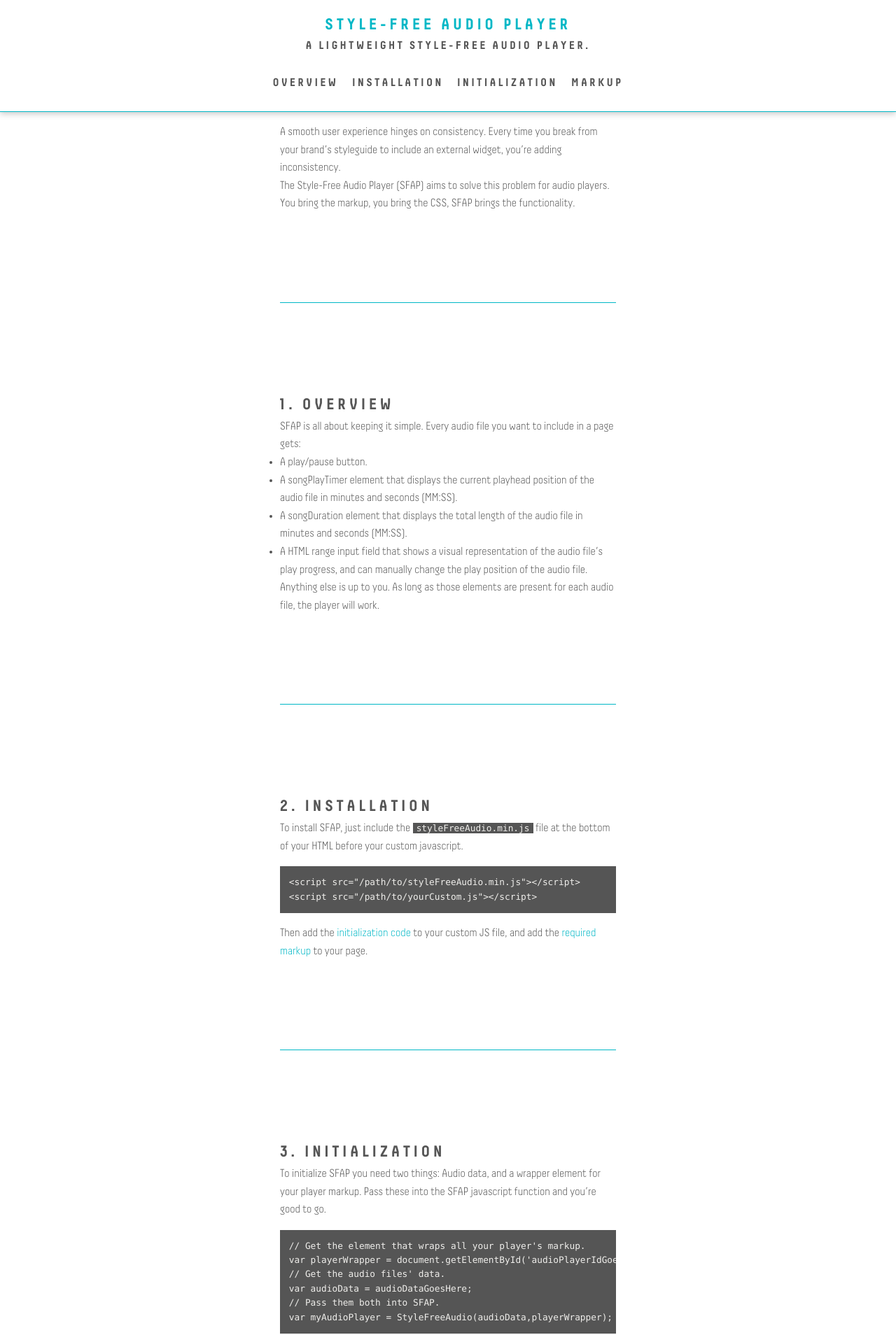
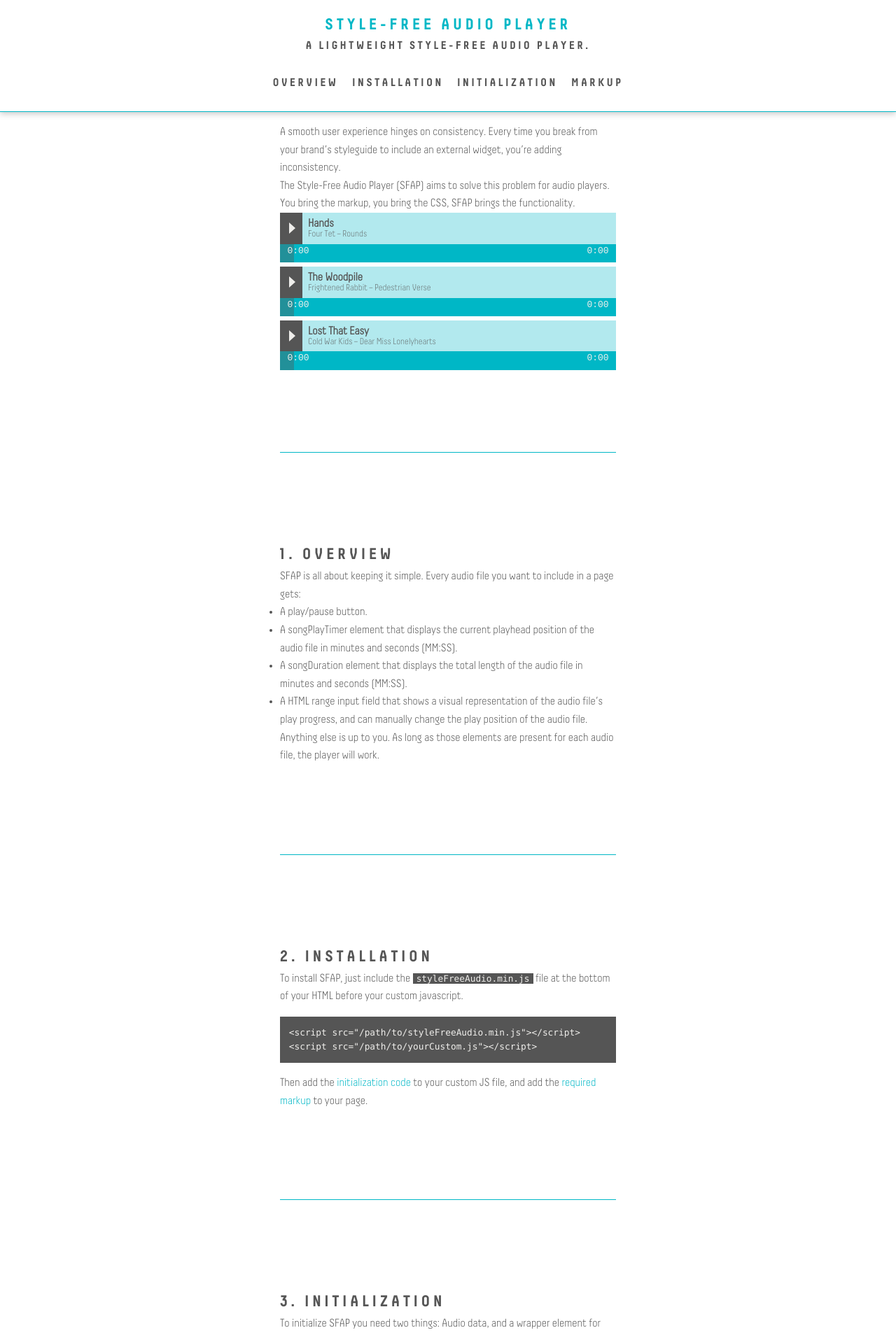
Before and after one commit to tomhazledine/audio, a Jekyll site: the page built from index.md, in a window 1280 px wide. Shown: the top 1908 px of the page at 70% size. Built offline with Jekyll 4.4.1, drawn with Linux system fonts in a browser that asks for light colours.

Commit message:
added audio player

```diff
--- /dev/null
+++ b/_includes/audioPlayer.html
@@ -0,0 +1,31 @@
+<div id="audioExamples">
+    {% assign count = 0 %}
+    {% for audioLink in page.audioLinks %}
+        <div class="playlistSongWrapper song{{ count }}" data-song-index="{{ count }}">
+            <button class="playlistSongTrigger songPaused notPlayedYet" data-song-index="{{ count }}">
+                <span class="playPauseIcon"></span>
+                <span class="playlistInfo playlistSongName">{{ audioLink.trackName }}</span>
+                <span class="playlistInfo playlistInfoBandAlbum">
+                    <span class="playlistBandName">{{ audioLink.bandName }}</span> – <span class="playlistAlbumName"><em>{{ audioLink.albumName }}</em></span>
+                </span>
+            </button>
+
+            <div class="songProgress clearfix">
+
+                <div class="songPlayTimer">
+                    0:00
+                </div>
+
+                <input type="range" class="songProgressSlider" min="0" max="100" value="0" oninput="myAudioPlayer.sliderScrub(this.value, {{ count }})">
+
+                <!--oninput="sliderScrub(value,{{ count }})"/>-->
+
+                <div class="songDuration">
+                    0:00
+                </div>
+
+            </div>
+        </div>
+        {% assign count = count | plus: 1 %}
+    {% endfor %}
+</div>
--- /dev/null
+++ b/_uncompressed/js/custom/audioInit.js
@@ -0,0 +1,6 @@
+// Get the element that wraps all your player's markup.
+var playerWrapper = document.getElementById('audioExamples');
+// Get the audio files' data.
+var audioData = songs;
+// Pass them both into SFAP.
+var myAudioPlayer = StyleFreeAudio(audioData,playerWrapper);
--- /dev/null
+++ b/_uncompressed/scss/_base.range.scss
@@ -0,0 +1,118 @@
+//
+// Range Style Reset
+//
+
+input[type=range].songProgressSlider{
+  -webkit-appearance:none; // Hides the slider so that custom slider can be made
+  width:100%; // Specific width is required for Firefox.
+  margin:0;
+}
+input[type=range].songProgressSlider::-webkit-slider-thumb {
+  -webkit-appearance:none;
+}
+input[type=range].songProgressSlider:focus {
+  outline:none; // Removes the blue border. You should probably do some kind of focus styling for accessibility reasons though.
+}
+input[type=range].songProgressSlider::-ms-track {
+  width:100%;
+  cursor:pointer;
+  background:transparent; // Hides the slider so custom styles can be added
+  border-color:transparent;
+  color:transparent;
+}
+
+//
+// The Thumb
+//
+
+// Special styling for WebKit/Blink
+input[type=range].songProgressSlider::-webkit-slider-thumb{
+  font-size:1em;
+  height:2em;
+  -webkit-appearance:none;
+  width:1.5em;
+  border-radius:0;
+  background:$black;
+  background:rgba($black,.4);
+  cursor:pointer;
+  // margin-top:-14px;
+  box-shadow:0;
+}
+// All the same stuff for Firefox
+input[type=range].songProgressSlider::-moz-range-thumb {
+  box-shadow:0;
+  border:0;
+  height:2em;
+  width:1.5em;
+  border-radius:0;
+  background:$black;
+  background:rgba($black,.4);
+  cursor:pointer;
+}
+// All the same stuff for IE
+input[type=range].songProgressSlider::-ms-thumb {
+  box-shadow:0;
+  border:0;
+  height:2em;
+  width:1.5em;
+  border-radius:0;
+  background:$black;
+  background:rgba($black,.4);
+  cursor:pointer;
+}
+
+//
+// The Track
+//
+
+input[type=range].songProgressSlider::-webkit-slider-runnable-track {
+  width:100%;
+  height:2em;
+  cursor:pointer;
+  box-shadow:0;
+  background:$primary;
+  border-radius:0;
+  border:0;
+}
+
+input[type=range].songProgressSlider:focus::-webkit-slider-runnable-track {
+  background:$primary;
+}
+
+input[type=range].songProgressSlider::-moz-range-track {
+  width:100%;
+  height:2em;
+  cursor:pointer;
+  box-shadow:0;
+  background:$primary;
+  border-radius:0;
+  border:0;
+}
+
+input[type=range].songProgressSlider::-ms-track {
+  width:100%;
+  height:2em;
+  cursor:pointer;
+  background:transparent;
+  border-color:transparent;
+  border-width:.5em 0;
+  color:transparent;
+}
+input[type=range].songProgressSlider::-ms-fill-lower {
+  background:$primary;
+  border:0;
+  border-radius:0;
+  box-shadow:0;
+}
+input[type=range].songProgressSlider:focus::-ms-fill-lower {
+  background:$primary;
+}
+input[type=range].songProgressSlider::-ms-fill-upper {
+  background:$primary;
+  border:0;
+  border-radius:0;
+  box-shadow:0;
+}
+input[type=range].songProgressSlider:focus::-ms-fill-upper {
+  background:$primary;
+}
--- /dev/null
+++ b/_uncompressed/scss/_objects.audioPlayerBase.scss
@@ -0,0 +1,147 @@
+.player{
+  // border-top:1px solid $black;
+  // border-bottom:1px solid $black;
+  // margin:0 0 1em 0;
+  // padding:1em 0;
+}
+
+// .player .playPause{
+//   // width:3em;
+//   // height:3em;
+//   padding:1em;
+//   background:$primary;
+//   cursor:pointer;
+//   user-select:none;
+//   &:before{content:"Pause";}
+//   &.amplitude-paused:before{content:"Play";}
+// }
+
+// .standardAudioPlayer{
+//   // border-top:2px solid $black;
+//   border-bottom:4px solid $black;
+//   margin:2em 0;
+//   padding:.2em 0;
+//   p{
+//     padding-bottom:0;
+//   }
+// }
+
+// ---
+
+.playlistSongWrapper{
+  margin-bottom:1em;
+}
+
+.playlistSongTrigger{
+  @extend %buttonReset;
+  display:block;
+  width:100%;
+  padding:.5em .5em .5em 2.5em;
+  background:rgba($primary,.3);
+  // margin:0 0 1em 0;
+  text-align:left;
+  position:relative;
+  box-shadow:inset $black 2em 0 0 0;
+  transition:background;
+  transition-duration:.2s;
+  &:focus{outline:none;}
+  .playPauseIcon{
+    line-height:1;
+    display:block;
+    width:2em;
+    // height:2em; // 2.8 - 1 = 1.8
+    padding:.9em 0;
+    background:$black;
+    position:absolute;
+    top:0em;
+    left:0em;
+    color:$cream;
+    text-align:center;
+  }
+  &.songPaused:hover{
+    background:$primary;
+    background:rgba($primary,.6);
+  }
+}
+
+.playlistSongTrigger.songPlaying{
+  background:$secondary;
+}
+
+.playlistSongTrigger.songPaused .playPauseIcon{
+  &:before{
+    content:"";
+    display:block;
+    //background:$black;
+    position:absolute;
+    top:0;
+    margin-top:.9em;
+    left:50%;
+    margin-left:-.2em;
+    border-top: .5em solid transparent;
+    border-left:.6em solid $cream;
+    border-bottom: .5em solid transparent;
+  }
+}
+
+.playlistSongTrigger.songPlaying .playPauseIcon{
+  &:before{
+    content:"";
+    display:block;
+    //background:$black;
+    position:absolute;
+    top:0;
+    margin-top:1em;
+    left:50%;
+    height:.8em;
+    width:.8em;
+    margin-left:-.35em;
+    border-top:none;
+    border-left:.3em solid $cream;
+    border-right:.3em solid $cream;
+    border-bottom:none;
+  }
+}
+
+.playlistInfo{
+  display:block;
+  line-height:1;
+}
+.playlistSongName{
+  font-weight:bold;
+}
+.playlistInfoBandAlbum{
+  font-size:.8em;
+  color:rgba($black,.8);
+}
+
+.songProgress{
+  height:1em;
+  background:$primary;
+  position:relative;
+  .songPlayTimer,.songDuration{
+    width:4em;
+    text-align:center;
+    position:absolute;
+    top:0;
+    color:$black;
+    color:rgba($cream,1);
+    line-height:1.5;
+    height:1em;
+    pointer-events:none;
+    font-family:monospace;
+  }
+  .songPlayTimer{left:0;}
+  .songDuration{right:0;}
+  .songProgressSlider{
+    margin-top:1em;
+    width:100%;
+  }
+}
+
+
+
+
+// .playlistSongWrapper.song0{
+//   background:$red;
+// }
--- a/_uncompressed/scss/_settings.colours.scss
+++ b/_uncompressed/scss/_settings.colours.scss
@@ -25,6 +25,7 @@ $cream:#efeeeb;
 $grey:#dad8d2;
 $greyDark:darken($grey,20%);
 $primary:#00b7c6;
+$secondary:$orange;
 // $primaryLight:rgba($primary,.6);
 
 // Selection Colours
--- a/_uncompressed/scss/main.scss
+++ b/_uncompressed/scss/main.scss
@@ -18,12 +18,14 @@
 @import "base.contentareas";
 @import "base.codeblocks";
 @import "base.theme";
+@import "base.range";
 
 // // // 05. OBJECTS
 @import "objects.mainmenu";
 @import "objects.header";
 @import "objects.footer";
 @import "objects.blockquote";
+@import "objects.audioPlayerBase";
 
 // // // 06. COMPONENTS
 
--- a/index.md
+++ b/index.md
@@ -1,11 +1,27 @@
 ---
 layout: default
 title: Style-Free Audio Player
+
+audioLinks:
+- trackName: Hands
+  bandName: Four Tet
+  albumName: Rounds
+  url: http://eatenbymonsters.com/EbMBlog_mp3s/FourTet_Hands.mp3
+- trackName: The Woodpile
+  bandName: Frightened Rabbit
+  albumName: Pedestrian Verse
+  url: http://eatenbymonsters.com/EbMBlog_mp3s/FrightenedRabbit/TheWoodpile.mp3
+- trackName: Lost That Easy
+  bandName: Cold War Kids
+  albumName: Dear Miss Lonelyhearts
+  url: http://eatenbymonsters.com/EbMBlog_mp3s/CWK_LostThatEasy.mp3
 ---
 
 A smooth user experience hinges on consistency. Every time you break from your brand's styleguide to include an external widget, you're adding inconsistency.
 
 The **Style-Free Audio Player (SFAP)** aims to solve this problem for audio players. You bring the markup, you bring the CSS, SFAP brings the functionality.
+
+{% include audioPlayer.html %}
 
 <div class="divider" id="over"></div>
 
@@ -124,3 +140,5 @@ This is a HTML `range` input field that shows a visual representation of the aud
 To work, this `range` element must trigger the `sliderScrub()` function on input change, and must pass the value of the input (`this.value`) and the target audio file's index number.
 
 The position information is calculated as a percentage of the audio file's play-time, so set the input's `min` and `max` values to `0` and `100` respectively.
+
+{% include audioData.html %}
```
Also changed, not shown: _includes/audioData.html (added, +14 -0 lines), _uncompressed/js/custom/headerScroll.js (+2 -6 lines), assets/css/main.css (+197 -1 lines), _uncompressed/js/vendor/audio.js (added), assets/css/main.min.css, assets/js/app.js, assets/js/app.min.js.
